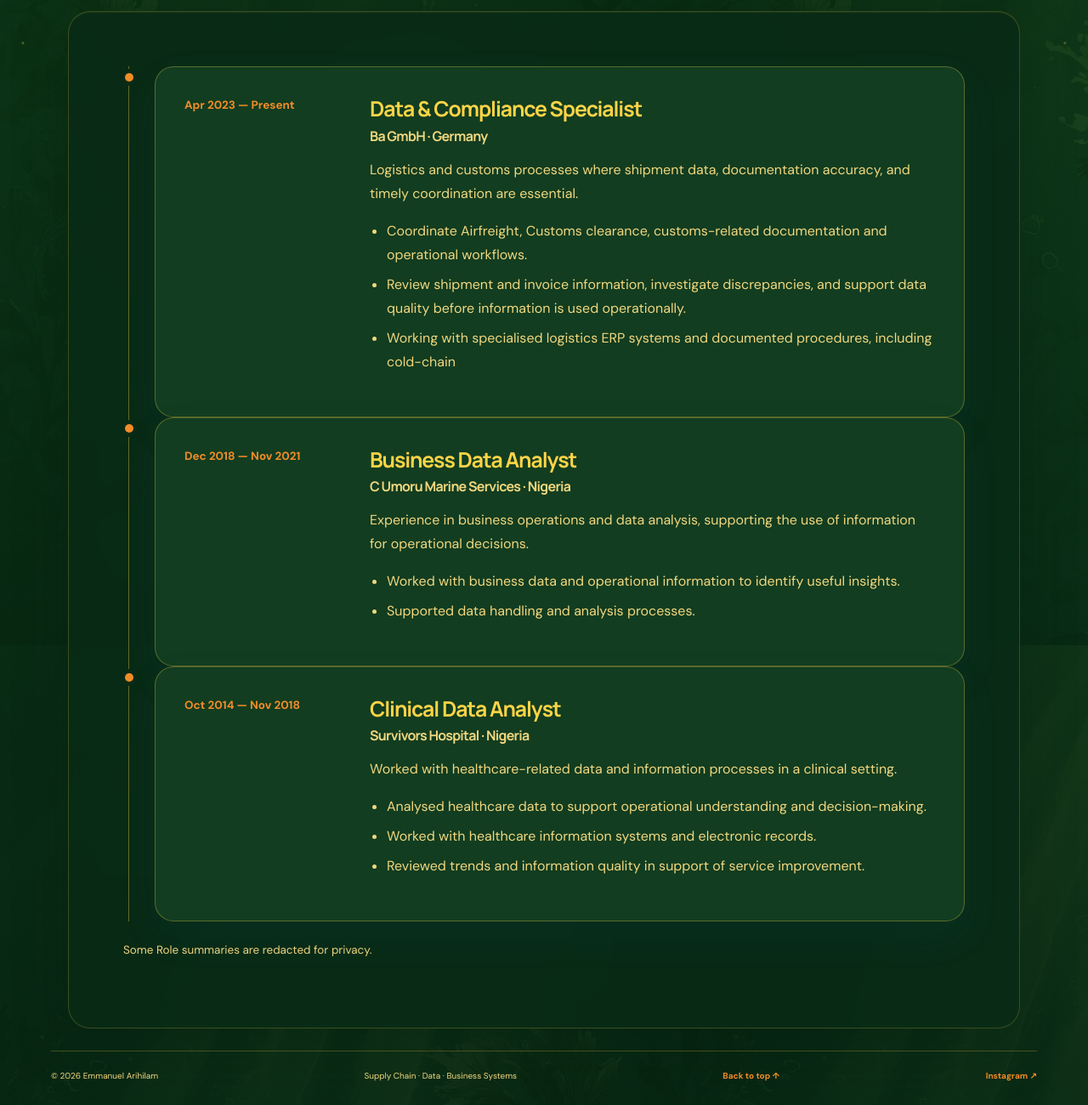
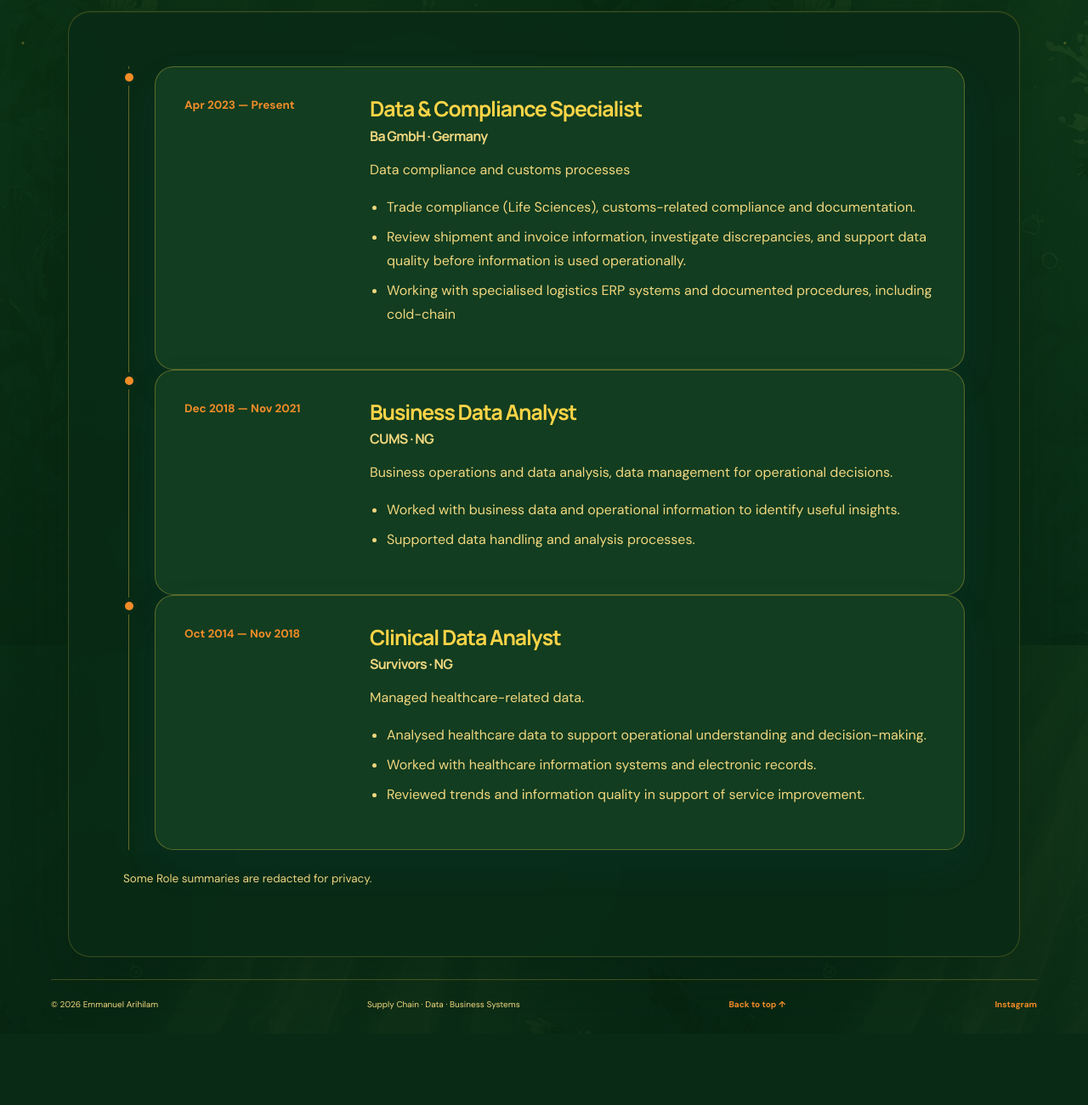
Before and after one commit to Pinch1e/my-portfolio, a plain HTML site: page experience.html in a window 1280 px wide. Shown: the part 697-1997 px from the top of the page at 85% size. After the commit the page ends 1913 px from the top, so only its background shows below. Drawn offline with Linux system fonts and the light colour scheme.

Commit message:
Update experience page details

```diff
--- a/experience.html
+++ b/experience.html
@@ -29,11 +29,11 @@
 <section class="page-hero wrap"><p class="eyebrow">Professional background</p><h1>Experience across <em>operations, data, and healthcare.</em></h1><p class="lede">A career shaped by data accuracy, operational coordination, and information systems in different working environments.</p></section>
 <section class="section wrap">
   <div class="timeline">
-    <article class="timeline-item"><div class="time">Apr 2023 — Present</div><div><h2>Data &amp; Compliance Specialist</h2><h3>Ba GmbH · Germany</h3><p>Logistics and customs processes where shipment data, documentation accuracy, and timely coordination are essential.</p><ul><li>Coordinate Airfreight, Customs clearance, customs-related documentation and operational workflows.</li><li>Review shipment and invoice information, investigate discrepancies, and support data quality before information is used operationally.</li><li>Working with specialised logistics ERP systems and documented procedures, including cold-chain</li></ul></div></article>
-    <article class="timeline-item"><div class="time">Dec 2018 — Nov 2021</div><div><h2>Business Data Analyst</h2><h3>C Umoru Marine Services · Nigeria</h3><p>Experience in business operations and data analysis, supporting the use of information for operational decisions.</p><ul><li>Worked with business data and operational information to identify useful insights.</li><li>Supported data handling and analysis processes.</li></ul></div></article>
-    <article class="timeline-item"><div class="time">Oct 2014 — Nov 2018</div><div><h2>Clinical Data Analyst</h2><h3>Survivors Hospital · Nigeria</h3><p>Worked with healthcare-related data and information processes in a clinical setting.</p><ul><li>Analysed healthcare data to support operational understanding and decision-making.</li><li>Worked with healthcare information systems and electronic records.</li><li>Reviewed trends and information quality in support of service improvement.</li></ul></div></article>
+    <article class="timeline-item"><div class="time">Apr 2023 — Present</div><div><h2>Data &amp; Compliance Specialist</h2><h3>Ba GmbH · Germany</h3><p>Data compliance and customs processes</p><ul><li>Trade compliance (Life Sciences), customs-related compliance and documentation.</li><li>Review shipment and invoice information, investigate discrepancies, and support data quality before information is used operationally.</li><li>Working with specialised logistics ERP systems and documented procedures, including cold-chain</li></ul></div></article>
+    <article class="timeline-item"><div class="time">Dec 2018 — Nov 2021</div><div><h2>Business Data Analyst</h2><h3>CUMS · NG</h3><p>Business operations and data analysis, data management for operational decisions.</p><ul><li>Worked with business data and operational information to identify useful insights.</li><li>Supported data handling and analysis processes.</li></ul></div></article>
+    <article class="timeline-item"><div class="time">Oct 2014 — Nov 2018</div><div><h2>Clinical Data Analyst</h2><h3>Survivors · NG</h3><p>Managed healthcare-related data.</p><ul><li>Analysed healthcare data to support operational understanding and decision-making.</li><li>Worked with healthcare information systems and electronic records.</li><li>Reviewed trends and information quality in support of service improvement.</li></ul></div></article>
   </div>
   <p class="note">Some Role summaries are redacted for privacy.</p>
 </section></main>
-<footer class="site-footer"><span>© 2026 Emmanuel Arihilam</span><span>Supply Chain · Data · Business Systems</span><a href="#top">Back to top ↑</a><a class="footer-instagram" href="https://www.instagram.com/builtbypinchie/" target="_blank" rel="noopener noreferrer">Instagram ↗</a></footer>
+<footer class="site-footer"><span>© 2026 Emmanuel Arihilam</span><span>Supply Chain · Data · Business Systems</span><a href="#top">Back to top ↑</a><a class="footer-instagram" href="https://www.instagram.com/builtbypinchie/" target="_blank" rel="noopener noreferrer">Instagram</a></footer>
 </body></html>
```
